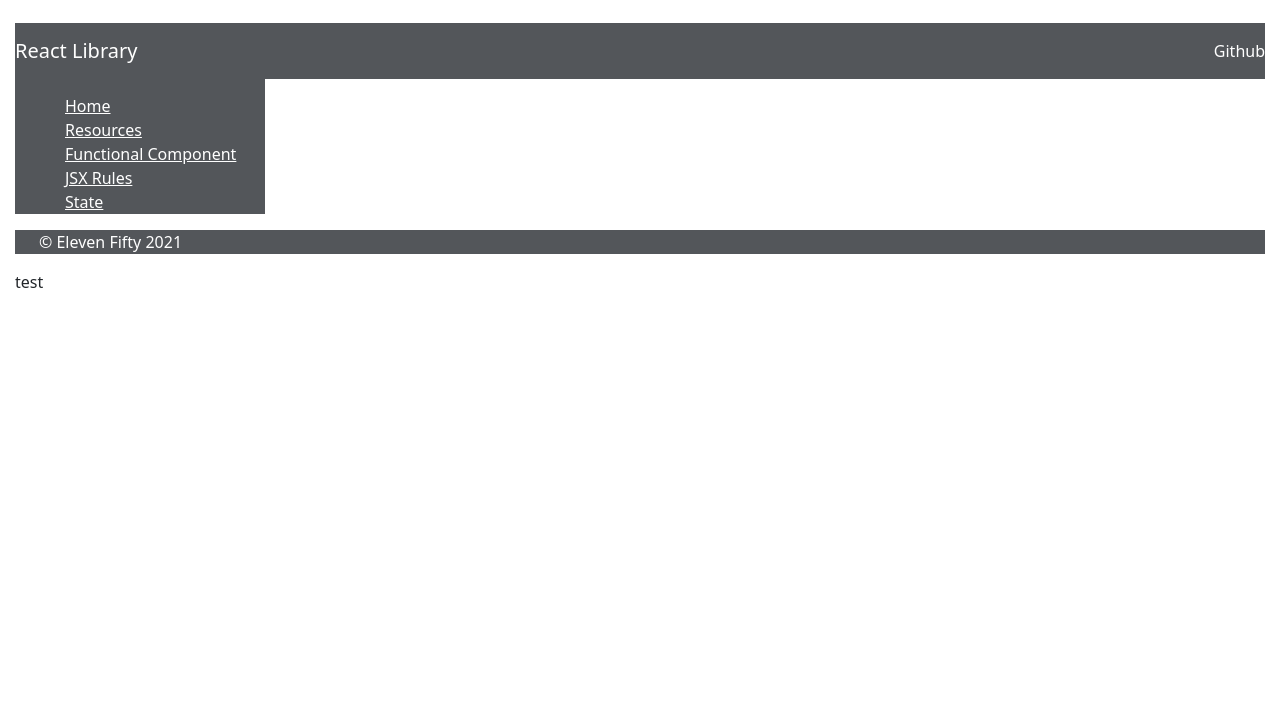
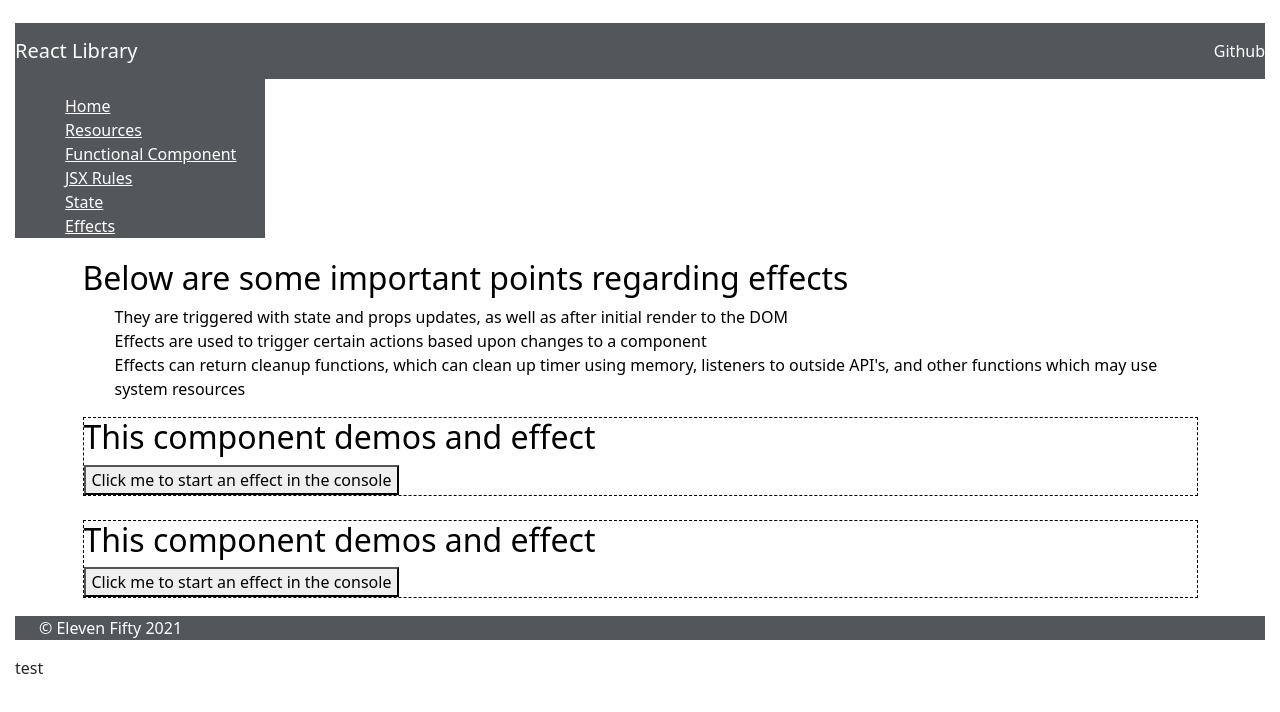
Before and after one commit to viseth89/react-fundamentals, a React (Create React App) app: page /effects in a window 1280 px wide. Shown: the top 712 px of the page. Built offline with nearby package versions, Linux system fonts and the light colour scheme.

Commit message:
No style in 5.2 for li items

```diff
--- /dev/null
+++ b/src/components/concepts/Effects.js
@@ -0,0 +1,32 @@
+import { useState,useEffect } from "react";
+
+const Effects = () => {
+    return(
+        <div className='main'>
+            <div className='mainDiv'>
+                <h2>Below are some important points regarding effects</h2>
+                <ul>
+                    <li>They are triggered with state and props updates, as well as after initial render to the DOM</li>
+                    <li>Effects are used to trigger certain actions based upon changes to a component</li>
+                    <li>Effects can return cleanup functions, which can clean up timer using memory, listeners to outside API's, and other functions which may use system resources</li>
+                </ul>
+                <SampleEffect />
+                <br />
+                <SampleEffect />
+            </div>
+        </div>
+    )
+}
+
+export default Effects;
+
+const SampleEffect = () => {
+    const[timerRunning, setTimerRunning] = useState(false);
+
+    return(
+        <div style={{border: '1px dashed black'}}>
+            <h2>This component demos and effect</h2>
+            <button>Click me to start an effect in the console</button>
+        </div>
+    );
+}
--- a/src/components/site/Sidebar.js
+++ b/src/components/site/Sidebar.js
@@ -8,6 +8,7 @@
 import FunctionalComponentDemo from '../concepts/FunctionalComponents/FunctionalComponentDemo';
 import JSXRules from '../concepts/JSXRules'
 import State from '../concepts/State';
+import Effects from '../concepts/Effects'
 
 const Sidebar = () => {
     return (
@@ -19,6 +20,7 @@
                     <li><Link to='/functionalcomponent'>Functional Component</Link></li>
                     <li><Link to='/jsxrules'>JSX Rules</Link></li>
                     <li><Link to='/state'>State</Link></li>
+                    <li><Link to='/effects'>Effects</Link></li>
                 </ul>
             </div>
             <div className='sidebar-route'>
@@ -29,6 +31,7 @@
                     <Route exact path='/functionalcomponent'><FunctionalComponentDemo /></Route>
                     <Route exact path='/jsxrules'><JSXRules /></Route>
                     <Route exact path='/state'><State /></Route>
+                    <Route exact path='/effects'><Effects /></Route>
                 </Switch>
             </div>
         </div>
```
